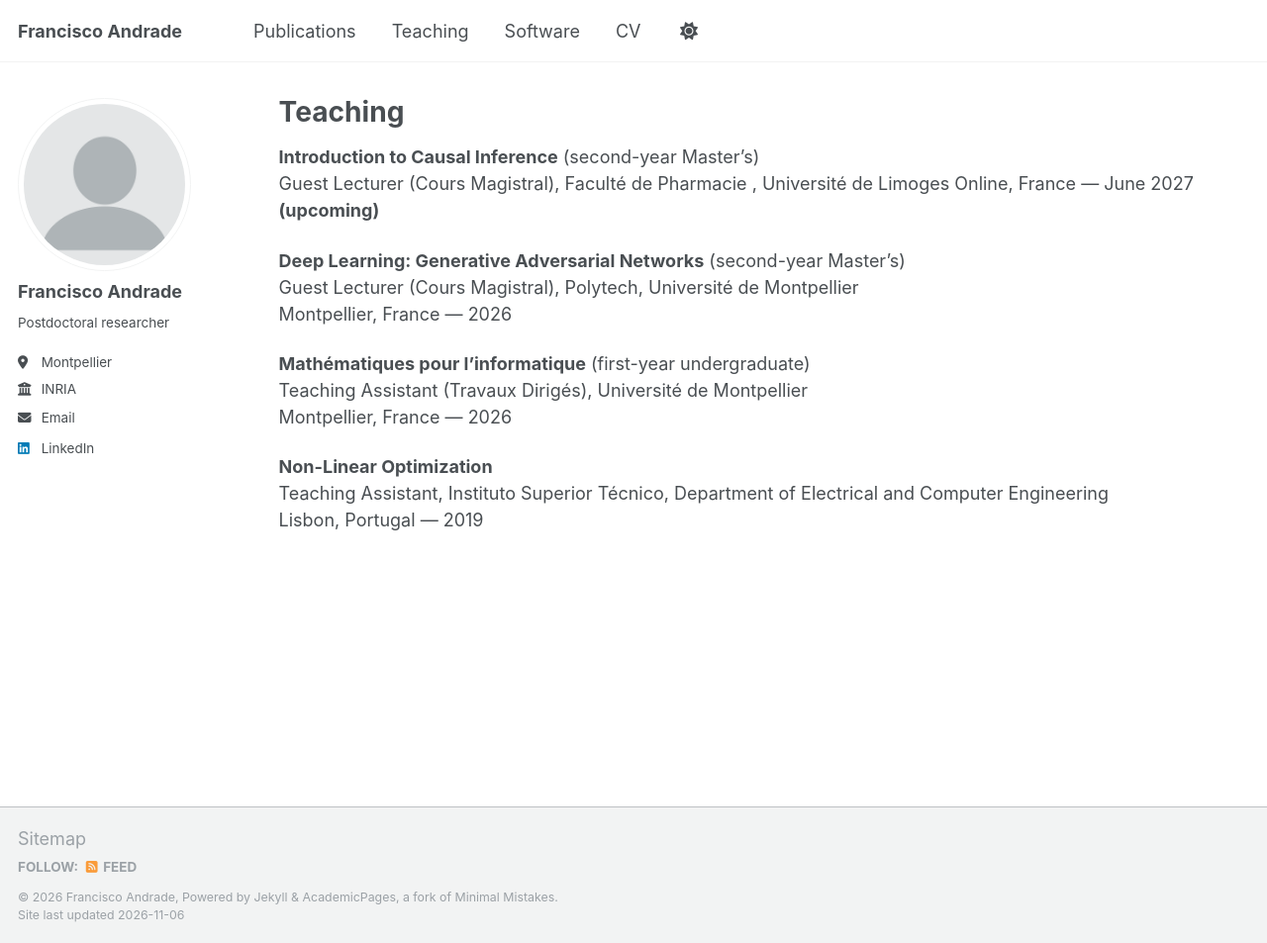
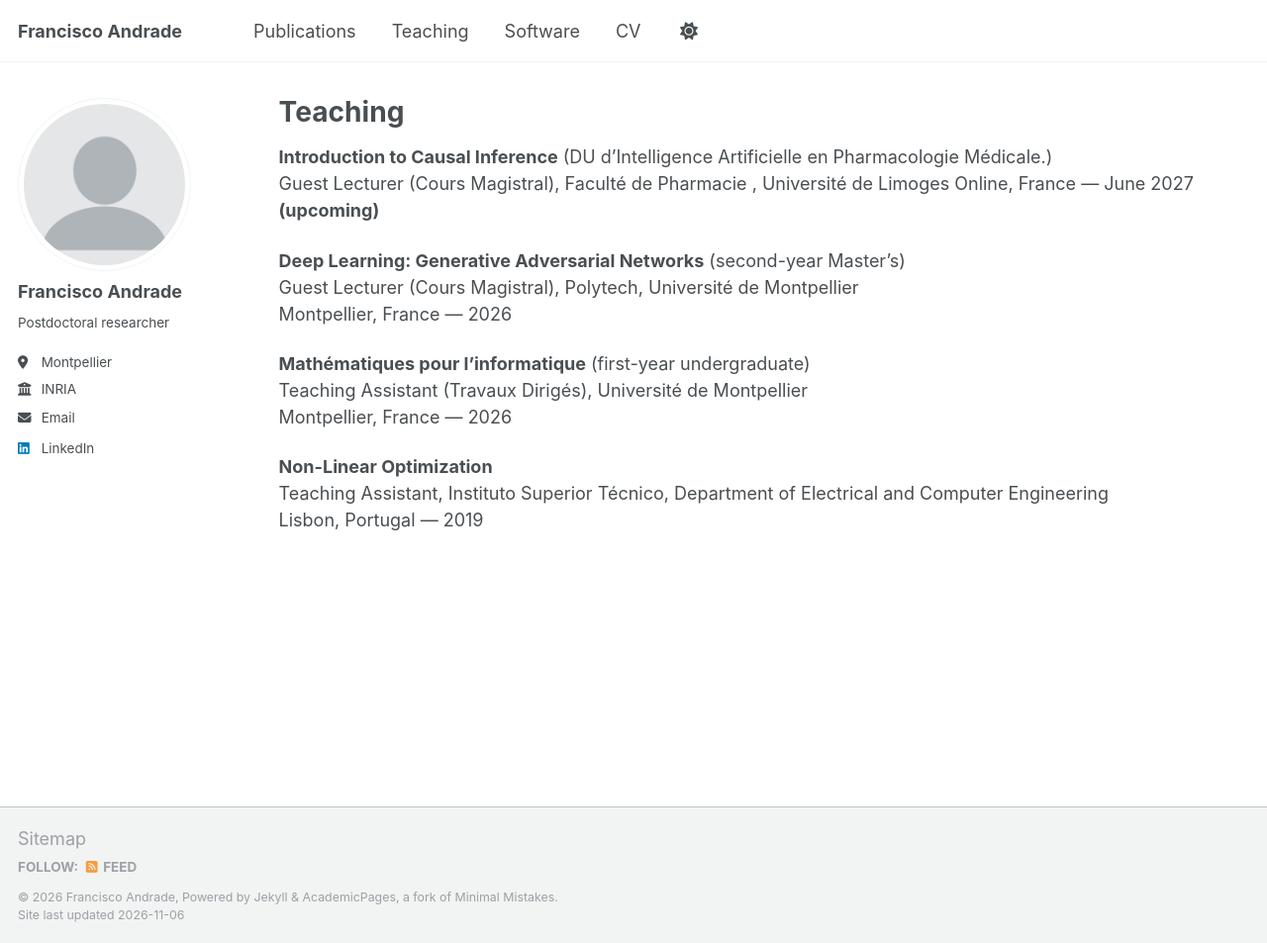
Before and after one commit to FranciscoAndrade90/FranciscoAndrade90.github.io, a Jekyll site: the page built from _pages/teaching.md, in a window 1280 px wide and 953 px high. Shown: the whole window at 99% size. Built offline with Jekyll 4.4.1, drawn with Linux system fonts in a browser that asks for light colours.

Commit message:
Update teaching.md

```diff
--- a/_pages/teaching.md
+++ b/_pages/teaching.md
@@ -6,7 +6,7 @@ author_profile: true
 ---
 
 
-**Introduction to Causal Inference** (second-year Master's)
+**Introduction to Causal Inference** (DU d’Intelligence Artificielle en Pharmacologie Médicale.)
 Guest Lecturer (Cours Magistral), Faculté de Pharmacie , Université de Limoges
 Online, France — June 2027 **(upcoming)**
 
```
